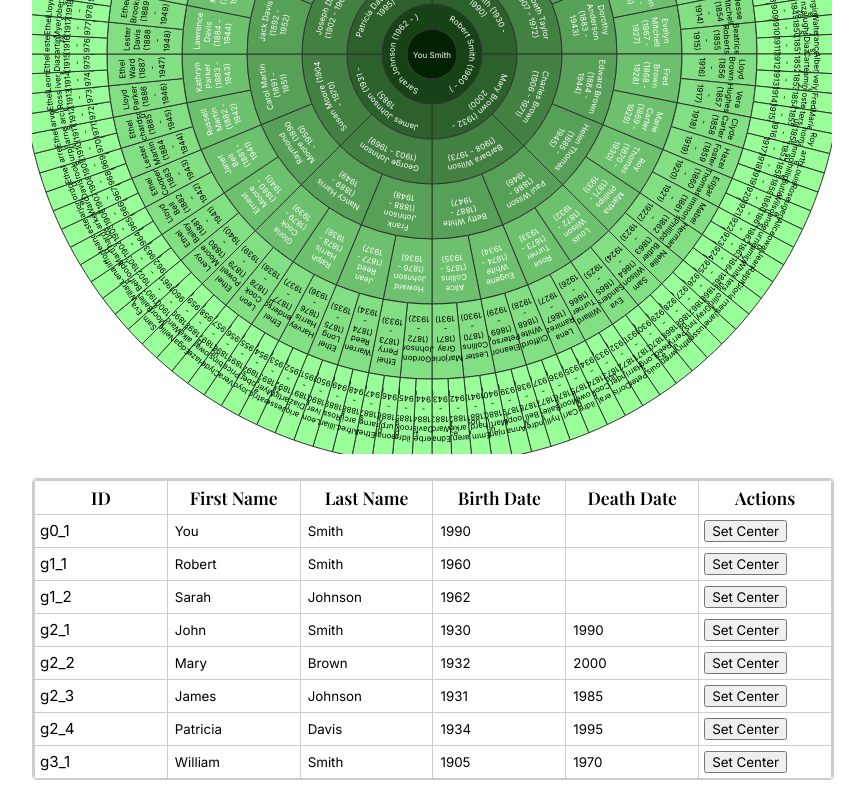
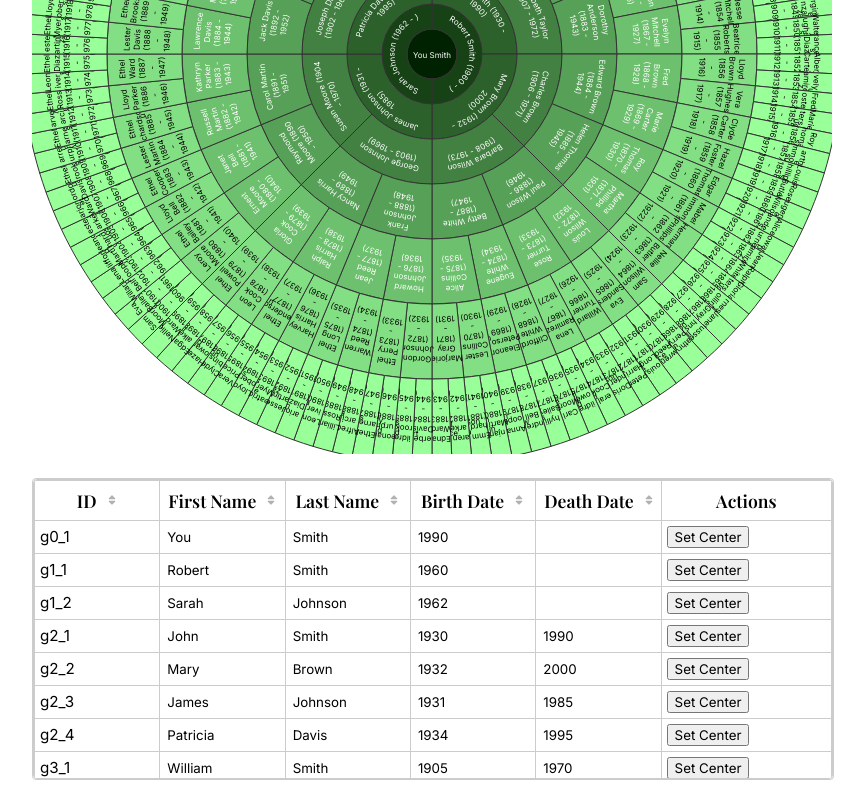
Before and after one commit to rysweet/genealogyChartExp, a React (Create React App) app in the folder my-genealogy-app/: page / in a window 1280 px wide. Shown: the part 515-1315 px from the top of the page, without its empty margins (208-1073 px from the left). Built offline with nearby package versions, Linux system fonts and the light colour scheme.

Commit message:
add peopletable sorting

```diff
--- a/my-genealogy-app/src/components/PeopleTable.jsx
+++ b/my-genealogy-app/src/components/PeopleTable.jsx
@@ -1,5 +1,6 @@
-import React, { useRef, useEffect } from "react";
-// Remove FaEdit import
+import React, { useRef, useEffect, useState } from "react";
+import { FaSort, FaSortUp, FaSortDown } from 'react-icons/fa';
+import '../styles/PeopleTable.css';  // Add this import
 
 export default function PeopleTable({
   people,
@@ -7,8 +8,71 @@ export default function PeopleTable({
   onUpdatePeople,
   selectedId,
   style = {},
-  onEditPerson  // Add this new prop
+  onEditPerson
 }) {
+  const [sortConfig, setSortConfig] = useState({
+    key: null,
+    direction: 'asc'
+  });
+
+  const sortedPeople = React.useMemo(() => {
+    if (!sortConfig.key) return people;
+
+    return [...people].sort((a, b) => {
+      const aVal = a[sortConfig.key] || '';
+      const bVal = b[sortConfig.key] || '';
+
+      if (sortConfig.key === 'birthDate' || sortConfig.key === 'deathDate') {
+        const aYear = parseInt(aVal) || 0;
+        const bYear = parseInt(bVal) || 0;
+        return sortConfig.direction === 'asc' ? aYear - bYear : bYear - aYear;
+      }
+
+      return sortConfig.direction === 'asc'
+        ? aVal.localeCompare(bVal)
+        : bVal.localeCompare(aVal);
+    });
+  }, [people, sortConfig]);
+
+  const requestSort = (key) => {
+    setSortConfig(current => ({
+      key,
+      direction: current.key === key && current.direction === 'asc' ? 'desc' : 'asc',
+    }));
+  };
+
+  const getSortIcon = (columnKey) => {
+    if (sortConfig.key !== columnKey) {
+      return <FaSort size={12} style={{ marginLeft: 5, opacity: 0.3 }} />;
+    }
+    return sortConfig.direction === 'asc'
+      ? <FaSortUp size={12} style={{ marginLeft: 5 }} />
+      : <FaSortDown size={12} style={{ marginLeft: 5 }} />;
+  };
+
+  const HeaderCell = ({ label, sortKey, style = {} }) => (
+    <th
+      style={{
+        cursor: 'pointer',
+        userSelect: 'none',
+        padding: '8px',
+        border: "1px solid #ccc",
+        position: 'relative',  // Changed from flex to relative positioning
+        whiteSpace: 'nowrap'   // Prevent text wrapping
+      }}
+      onClick={() => requestSort(sortKey)}
+    >
+      <span style={{
+        display: 'inline-flex',
+        alignItems: 'center',
+        gap: '4px'
+      }}>
+        {label}
+        {getSortIcon(sortKey)}
+      </span>
+    </th>
+  );
+
   if (!people || people.length === 0) {
     return <div>No people loaded.</div>;
   }
@@ -22,7 +86,6 @@ export default function PeopleTable({
 
   const tableRef = useRef(null);
 
-  // Add effect to scroll to selected row
   useEffect(() => {
     if (selectedId && tableRef.current) {
       const selectedRow = tableRef.current.querySelector(`[data-person-id="${selectedId}"]`);
@@ -41,7 +104,7 @@ export default function PeopleTable({
         backgroundColor: 'white',
         border: '1px solid #ccc',
         borderRadius: '4px',
-        ...style  // Merge passed styles
+        ...style
       }}
     >
       <div style={{
@@ -49,25 +112,35 @@ export default function PeopleTable({
         overflowY: 'auto',
         border: '1px solid #ccc',
         borderRadius: '4px',
-        backgroundColor: 'white'  // Ensure table has solid background
+        backgroundColor: 'white'
       }}>
         <table style={{
           width: '100%',
           borderCollapse: 'collapse',
-          tableLayout: 'fixed'  // Add this for better column sizing
+          tableLayout: 'fixed'
         }}>
-          <thead style={{ position: 'sticky', top: 0, background: 'white', zIndex: 1 }}>
+          <thead style={{
+            position: 'sticky',
+            top: 0,
+            background: 'white',
+            zIndex: 1,
+            width: '100%'  // Ensure thead uses full width
+          }}>
             <tr>
-              <th style={{ border: "1px solid #ccc", padding: "5px" }}>ID</th>
-              <th style={{ border: "1px solid #ccc", padding: "5px" }}>First Name</th>
-              <th style={{ border: "1px solid #ccc", padding: "5px" }}>Last Name</th>
-              <th style={{ border: "1px solid #ccc", padding: "5px" }}>Birth Date</th>
-              <th style={{ border: "1px solid #ccc", padding: "5px" }}>Death Date</th>
-              <th style={{ border: "1px solid #ccc", padding: "5px" }}>Actions</th>
+              <HeaderCell label="ID" sortKey="id" style={{ width: '10%' }} />
+              <HeaderCell label="First Name" sortKey="firstName" style={{ width: '20%' }} />
+              <HeaderCell label="Last Name" sortKey="lastName" style={{ width: '20%' }} />
+              <HeaderCell label="Birth Date" sortKey="birthDate" style={{ width: '15%' }} />
+              <HeaderCell label="Death Date" sortKey="deathDate" style={{ width: '15%' }} />
+              <th style={{
+                border: "1px solid #ccc",
+                padding: "5px",
+                width: '20%'
+              }}>Actions</th>
             </tr>
           </thead>
           <tbody>
-            {people.map((person) => (
+            {sortedPeople.map((person) => (
               <tr
                 key={person.id}
                 data-person-id={person.id}
@@ -78,7 +151,7 @@ export default function PeopleTable({
                 }}
                 onClick={(e) => {
                   onSetCenter(person.id);
-                  onEditPerson(person.id);  // Add this line to show edit form when row is clicked
+                  onEditPerson(person.id);
                 }}
               >
                 <td style={{
--- /dev/null
+++ b/my-genealogy-app/src/styles/PeopleTable.css
@@ -0,0 +1,11 @@
+.table-header:hover {
+  background-color: #f5f5f5;
+}
+
+.table-header svg {
+  transition: opacity 0.2s ease;
+}
+
+.table-header:hover svg {
+  opacity: 1 !important;
+}
```
